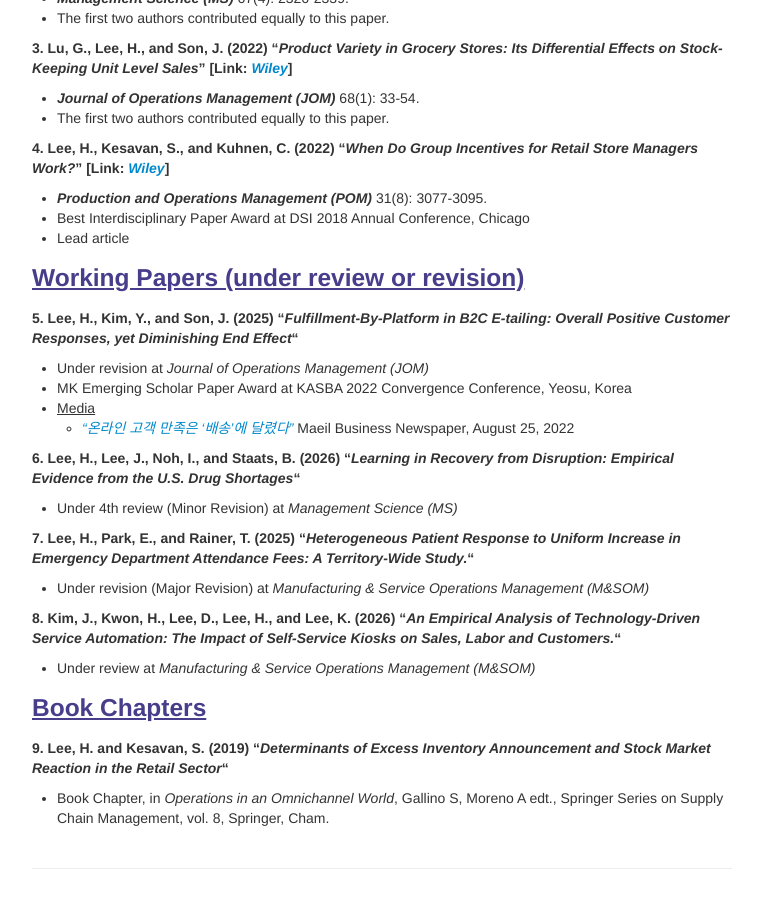
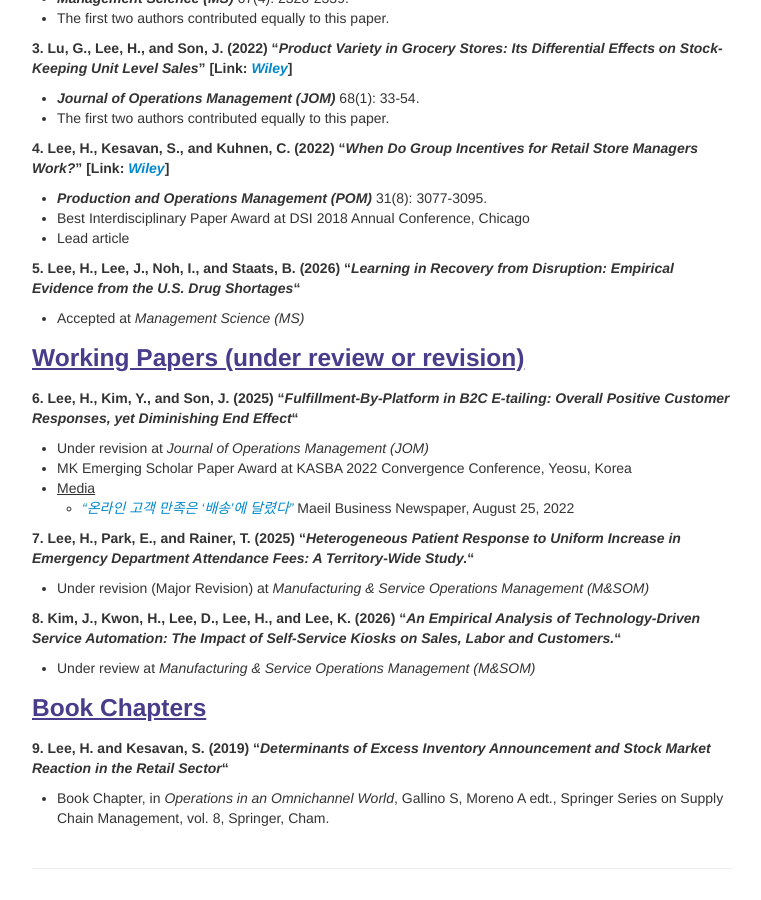
Before and after one commit to lordya2/lordya2.github.io, a Jekyll site: the page built from pages/research.md, in a window 1280 px wide and 900 px high, scrolled down 674 px. Shown: the whole window, without its empty margins (258-1019 px from the left). Built offline with Jekyll 4.4.1, drawn with Linux system fonts in a browser that asks for light colours.

Commit message:
Update research.md

```diff
--- a/pages/research.md
+++ b/pages/research.md
@@ -33,16 +33,16 @@ description: Hyun Seok ("Huck") Lee's Research
    * Best Interdisciplinary Paper Award at DSI 2018 Annual Conference, Chicago
    * Lead article
 
+**5. Lee, H., Lee, J., Noh, I., and Staats, B. (2026) "*Learning in Recovery from Disruption: Empirical Evidence from the U.S. Drug Shortages*"**
+   * Accepted at *Management Science (MS)*
+
 ### <u>Working Papers (under review or revision)</u>
 
-**5. Lee, H., Kim, Y., and Son, J. (2025) "*Fulfillment-By-Platform in B2C E-tailing: Overall Positive Customer Responses, yet Diminishing End Effect*"**
+**6. Lee, H., Kim, Y., and Son, J. (2025) "*Fulfillment-By-Platform in B2C E-tailing: Overall Positive Customer Responses, yet Diminishing End Effect*"**
    * Under revision at *Journal of Operations Management (JOM)*
    * MK Emerging Scholar Paper Award at KASBA 2022 Convergence Conference, Yeosu, Korea
    * <u>Media</u>
      * [*"온라인 고객 만족은 '배송'에 달렸다"*](https://www.mk.co.kr/news/business/view/2022/08/750469/) Maeil Business Newspaper, August 25, 2022
-
-**6. Lee, H., Lee, J., Noh, I., and Staats, B. (2026) "*Learning in Recovery from Disruption: Empirical Evidence from the U.S. Drug Shortages*"**
-   * Under 4th review (Minor Revision) at *Management Science (MS)*
 
 **7. Lee, H., Park, E., and Rainer, T. (2025) "*Heterogeneous Patient Response to Uniform Increase in Emergency Department Attendance Fees: A Territory-Wide Study.*"**
    * Under revision (Major Revision) at *Manufacturing & Service Operations Management (M&SOM)*
```
